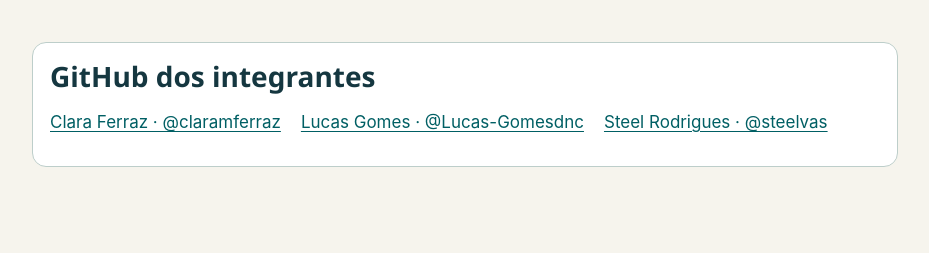
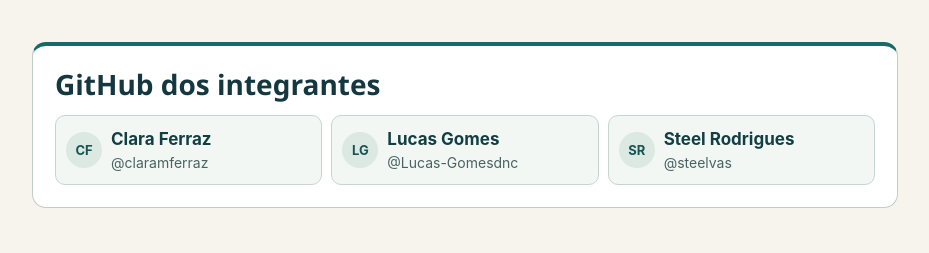
Before and after one commit to steelvas/neurobridge-apresentacao, a plain HTML site: page equipe.html in a window 1280 px wide. Shown: the whole page, without its empty margins (175-1104 px from the left). Drawn offline with Linux system fonts and the light colour scheme.

Commit message:
Aprimora os cartões da equipe e a navegação no Google Sites

```diff
--- a/equipe.html
+++ b/equipe.html
@@ -1 +1 @@
-<!doctype html><html lang="pt-BR"><head><meta charset="utf-8"><meta name="viewport" content="width=device-width,initial-scale=1"><title>GitHub dos integrantes | NeuroBridge</title><link rel="stylesheet" href="estilo.css"><script>if(window.self!==window.top){document.documentElement.classList.add("embed");}</script></head><body><main><section class="panel"><h2 style="margin-top:0">GitHub dos integrantes</h2><div class="links"><a href="https://github.com/claramferraz" target="_blank" rel="noopener noreferrer">Clara Ferraz · @claramferraz</a><a href="https://github.com/Lucas-Gomesdnc" target="_blank" rel="noopener noreferrer">Lucas Gomes · @Lucas-Gomesdnc</a><a href="https://github.com/steelvas" target="_blank" rel="noopener noreferrer">Steel Rodrigues · @steelvas</a></div></section></main></body></html>
+<!doctype html><html lang="pt-BR"><head><meta charset="utf-8"><meta name="viewport" content="width=device-width,initial-scale=1"><title>GitHub dos integrantes | NeuroBridge</title><link rel="stylesheet" href="estilo.css"><script>if(window.self!==window.top){document.documentElement.classList.add("embed");}</script></head><body><main><section class="team-box" aria-labelledby="equipe-titulo"><h2 id="equipe-titulo">GitHub dos integrantes</h2><div class="people"><a class="person" href="https://github.com/claramferraz" target="_blank" rel="noopener noreferrer" aria-label="Perfil de Clara Ferraz no GitHub"><span class="initials" aria-hidden="true">CF</span><span><b>Clara Ferraz</b><span class="handle">@claramferraz</span></span></a><a class="person" href="https://github.com/Lucas-Gomesdnc" target="_blank" rel="noopener noreferrer" aria-label="Perfil de Lucas Gomes no GitHub"><span class="initials" aria-hidden="true">LG</span><span><b>Lucas Gomes</b><span class="handle">@Lucas-Gomesdnc</span></span></a><a class="person" href="https://github.com/steelvas" target="_blank" rel="noopener noreferrer" aria-label="Perfil de Steel Rodrigues no GitHub"><span class="initials" aria-hidden="true">SR</span><span><b>Steel Rodrigues</b><span class="handle">@steelvas</span></span></a></div></section></main></body></html>
--- a/estilo.css
+++ b/estilo.css
@@ -104,7 +104,7 @@ h1,h2{text-wrap:balance}
 .tile{box-shadow:0 2px 0 #1537400e}
 nav.page-nav{display:flex;flex-wrap:wrap;justify-content:space-between;gap:14px;padding:18px 0;margin-top:22px;border-top:1px solid #b2c6bf;font-size:15px}
 .page-nav a{font-weight:650}.page-nav a:only-child{margin-left:auto}
-.embed .page-nav{display:none}
+.embed .page-nav{display:flex}
 .full{display:none;margin:20px 0 0;font-size:14px}.embed .full{display:block}
 .chapters{display:grid;grid-template-columns:repeat(2,minmax(0,1fr));gap:14px}
 .chapter{background:white;border:1px solid #bdceca;border-radius:14px;padding:18px;border-top:4px solid var(--teal)}
@@ -117,3 +117,11 @@ nav.page-nav{display:flex;flex-wrap:wrap;justify-content:space-between;gap:14px;
 .team-meta{font-size:14px;color:#4f625f}
 @media(max-width:650px){.chapters{grid-template-columns:1fr}.hero:after{width:105px;height:105px;right:-60px;top:-65px;border-width:13px}.hero:before{display:none}.hero h1{max-width:100%}.hero .lead{max-width:100%}nav.page-nav{flex-direction:column}}
 @media print{nav,.full,.actions-home{display:none!important}.hero{color:#153740;background:white;border:1px solid #b6c5be}.hero h1,.hero .flag,.hero .lead{color:#153740}.hero:before,.hero:after{display:none}.tile,table,summary{break-inside:avoid}}
+
+.team-box{padding:clamp(14px,3vw,22px);border:1px solid #bfcec6;border-top:4px solid #176a68;background:#fff;border-radius:14px}
+.team-box h2{margin:0 0 14px}.people{display:grid;grid-template-columns:repeat(auto-fit,minmax(min(100%,175px),1fr));gap:9px}
+.person{display:flex;align-items:center;gap:9px;color:#123f43;text-decoration:none;border:1px solid #c6d6ce;border-radius:10px;padding:10px;background:#f3f7f3}
+.person:hover{background:#e4f0e9;border-color:#39756f}.person:hover b{text-decoration:underline}
+.initials{flex:none;width:36px;height:36px;display:grid;place-items:center;border-radius:50%;background:#dbe9e2;color:#165451;font-weight:bold;font-size:13px}
+.handle{display:block;overflow-wrap:anywhere;color:#486363;font-size:14px}
+.embed .chapters+h2,.embed .chapters+h2+.team-box{display:none}
```
Also changed, not shown: index.html (+1 -1 lines).
